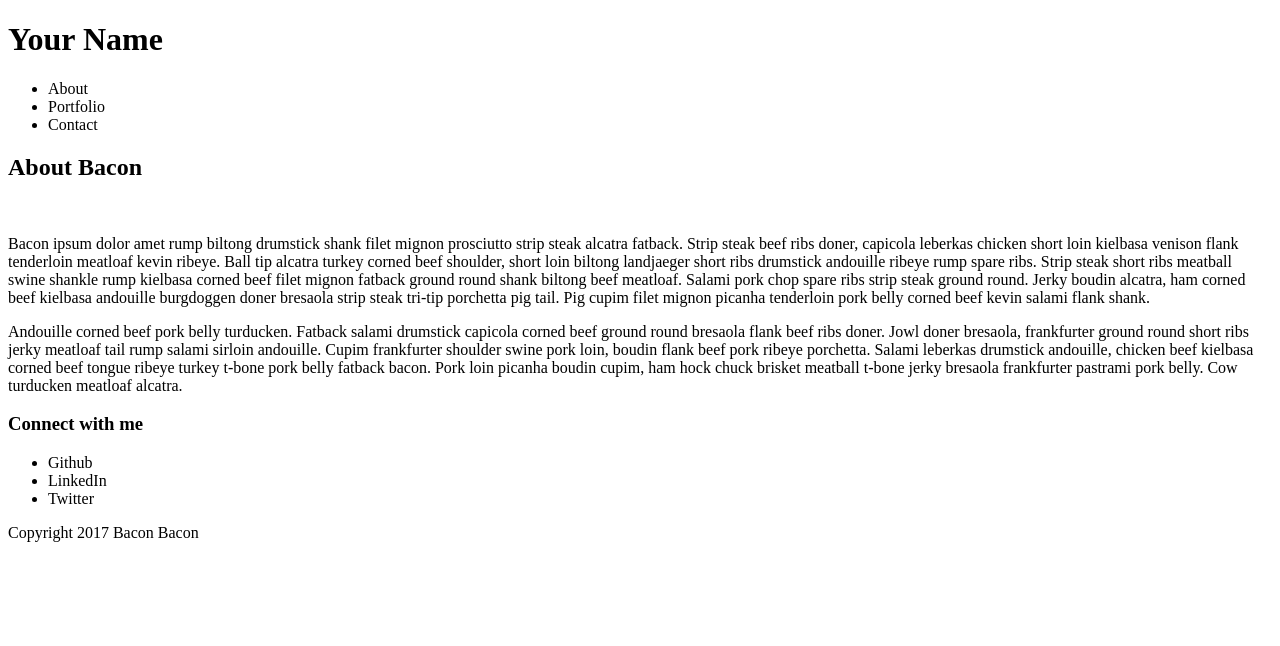
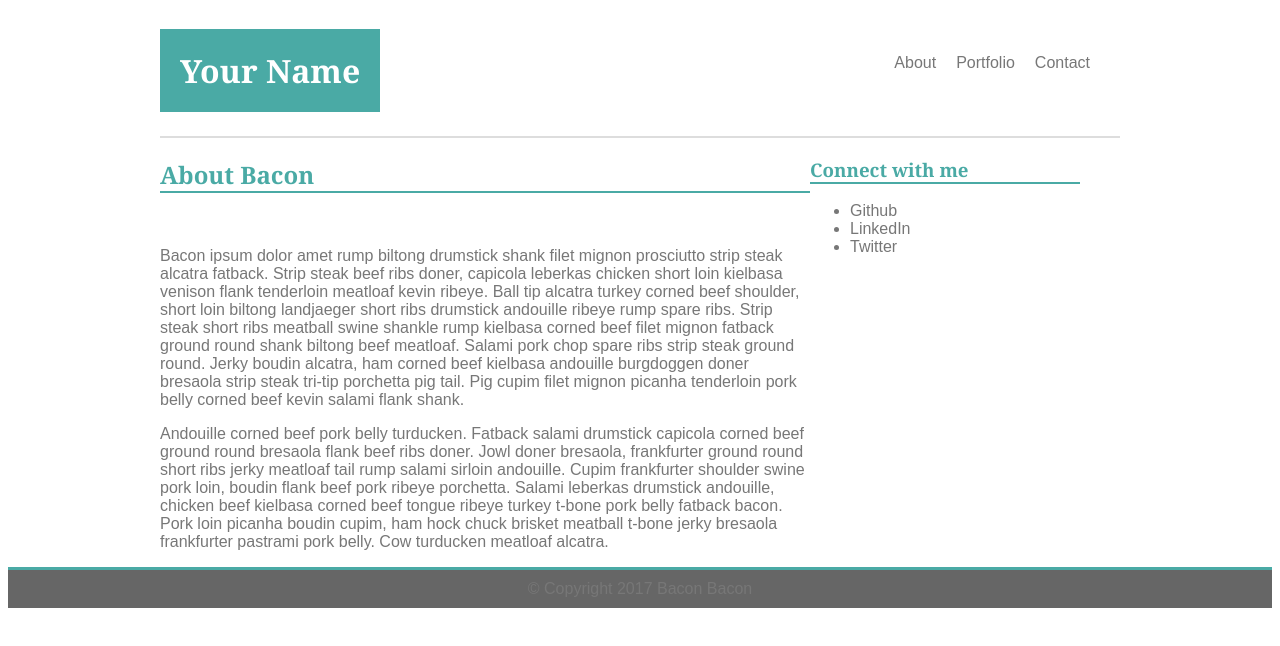
Before and after one commit to marclevetin/Basic-Portfolio, a plain HTML site: page index.html in a window 1280 px wide. Drawn offline with Linux system fonts and the light colour scheme.

Commit message:
save point.  CSS started

```diff
--- a/assets/css/style.css
+++ b/assets/css/style.css
@@ -0,0 +1,68 @@
+body {
+
+  font-family: 'Arial', 'Helvetica Neue', Helvetica, sans-serif;
+  color: #777777;
+}
+
+section {
+  width: 650px;
+  float: left;
+}
+
+aside {
+  width: 270px;
+  float: left;
+}
+
+h1, h2, h3, h4, h5, h6 {
+  font-family: 'Georgia', Times, Times New Roman, serif;
+  background-color: #ffffff;
+  color: #4aaaa5;
+  border-bottom: 2px solid;
+}
+
+header {
+  border-color: #cccccc;
+  display: inline;
+  float: left;
+}
+
+.title {
+  background-color: #4aaaa5;
+  color: #ffffff;
+  padding: 20px;
+}
+
+#nav {
+  display: inline;
+  list-style: none;
+  float: right;
+  padding: 20px;
+}
+
+#nav li {
+  display: block;
+  float: left;
+  padding: 10px;
+}
+
+.body {
+  clear: both;
+  background-color: red;
+  border-top: 2px solid;
+  border-color: #dddddd;
+}
+
+footer {
+  background-color: #666666;
+  clear: both;
+  padding: 10px;
+  text-align: center;
+  border-top: 3px solid;
+  border-color: #4aaaa5;
+}
+
+.content {
+  width: 960px;
+  margin: auto;
+}
--- a/index.html
+++ b/index.html
@@ -2,14 +2,16 @@
 <html>
   <head>
     <meta charset="utf-8">
-    <title></title>
+    <title>Demo Portfolio Site</title>
+    <link rel="stylesheet" type="text/css" href="assets/css/style.css">
   </head>
   <body>
+    <div class="content">
       <header>
-      <h1>Your Name</h1>
+        <h1 class="title">Your Name</h1>
       </header>
       <nav>
-      <ul>
+        <ul id="nav">
           <li>
             About
           </li>
@@ -21,6 +23,7 @@
           </li>
         </ul>
       </nav>
+      <div class="body">
         <section>
           <h2>About Bacon</h2>
           <img />
@@ -45,8 +48,10 @@
             </li>
           </ul>
         </aside>
+      </div>
+    </div>
     <footer>
-      Copyright 2017 Bacon Bacon
+      &copy; Copyright 2017 Bacon Bacon
     </footer>
   </body>
 </html>
```
Lines whose indentation alone changed are shown as unchanged.
